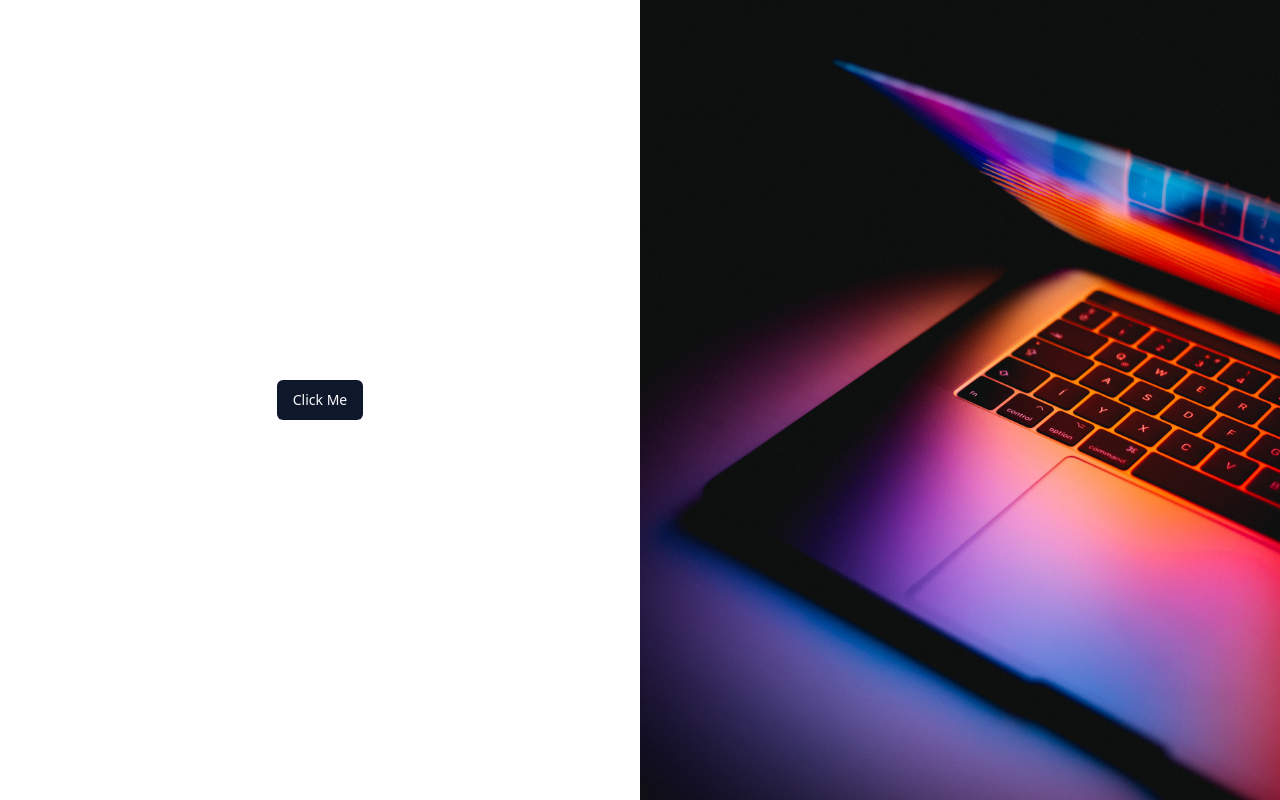
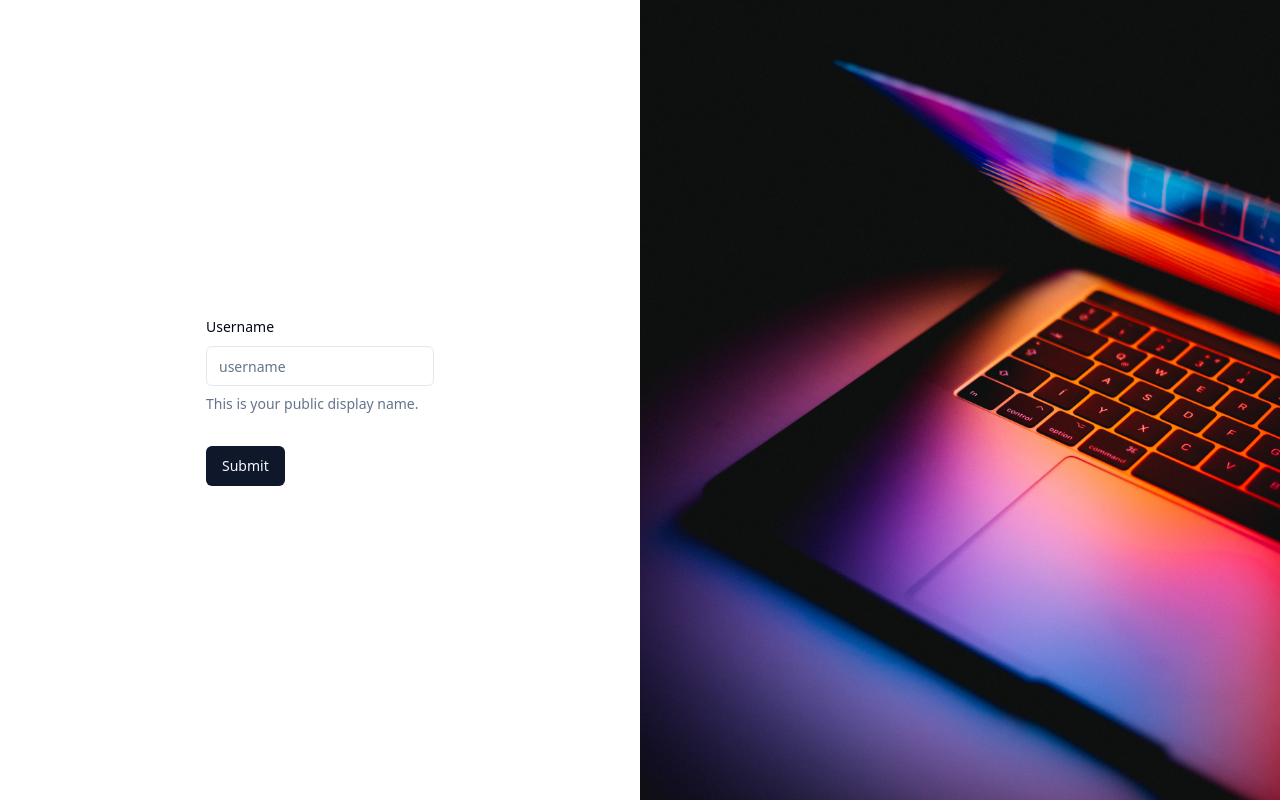
Before and after one commit to gurjeetsinghvirdee/CaptureHub, a React (Vite) app: page /sign-up in a window 1280 px wide. Built offline with nearby package versions, Linux system fonts and the light colour scheme.

Commit message:
creating forms & assigning different schemas with shadcn & zod

```diff
--- a/package.json
+++ b/package.json
@@ -10,15 +10,19 @@
     "preview": "vite preview"
   },
   "dependencies": {
+    "@hookform/resolvers": "^3.3.2",
+    "@radix-ui/react-label": "^2.0.2",
     "@radix-ui/react-slot": "^1.0.2",
     "class-variance-authority": "^0.7.0",
     "clsx": "^2.0.0",
     "lucide-react": "^0.292.0",
     "react": "^18.2.0",
     "react-dom": "^18.2.0",
+    "react-hook-form": "^7.48.2",
     "react-icons": "^4.11.0",
     "react-router-dom": "^6.18.0",
-    "tailwind-merge": "^2.0.0"
+    "tailwind-merge": "^2.0.0",
+    "zod": "^3.22.4"
   },
   "devDependencies": {
     "@types/node": "^20.9.0",
--- a/src/_auth/forms/SignupForm.tsx
+++ b/src/_auth/forms/SignupForm.tsx
@@ -1,10 +1,53 @@
-import { Button } from "src/components/ui/button"
+import { zodResolver } from "@hookform/resolvers/zod";
+
+import { Form, FormControl, FormDescription, FormField, FormItem, FormLabel, FormMessage } from "src/components/ui/form";
+import { Input } from "src/components/ui/input";
+import { Button } from "src/components/ui/button";
+import { useForm } from "react-hook-form";
+import { z } from "zod";
+import { SignupValidation } from "src/lib/validation";
+
+
 
 const SignupForm = () => {
+
+  // Define your form
+  const form = useForm<z.infer<typeof SignupValidation>>({
+    resolver: zodResolver(SignupValidation),
+    defaultValues: {
+      username: "",
+    },
+  })
+
+  // Define a submit handler
+  function onSubmit(values: z.infer<typeof SignupValidation>) {
+    // Do something with the form values.
+    // This will be type-safe and validated.
+    console.log(values)
+  }
+
   return (
-    <div>
-      <Button>Click Me</Button>
-    </div>
+    <Form {...form}>
+      <form onSubmit={form.handleSubmit(onSubmit)} className="space-y-8">
+        <FormField
+          control={form.control}
+          name="username"
+          render={({ field }) => (
+            <FormItem>
+              <FormLabel>Username</FormLabel>
+              <FormControl>
+                <Input placeholder="username" {...field} />
+              </FormControl>
+              <FormDescription>
+                This is your public display name.
+              </FormDescription>
+              <FormMessage />
+            </FormItem>
+          )}
+        />
+        <Button type="submit">Submit</Button>
+      </form>
+    </Form>
   )
 }
 
--- /dev/null
+++ b/src/components/ui/form.tsx
@@ -0,0 +1,176 @@
+import * as React from "react"
+import * as LabelPrimitive from "@radix-ui/react-label"
+import { Slot } from "@radix-ui/react-slot"
+import {
+  Controller,
+  ControllerProps,
+  FieldPath,
+  FieldValues,
+  FormProvider,
+  useFormContext,
+} from "react-hook-form"
+
+import { cn } from "src/lib/utils"
+import { Label } from "src/components/ui/label"
+
+const Form = FormProvider
+
+type FormFieldContextValue<
+  TFieldValues extends FieldValues = FieldValues,
+  TName extends FieldPath<TFieldValues> = FieldPath<TFieldValues>
+> = {
+  name: TName
+}
+
+const FormFieldContext = React.createContext<FormFieldContextValue>(
+  {} as FormFieldContextValue
+)
+
+const FormField = <
+  TFieldValues extends FieldValues = FieldValues,
+  TName extends FieldPath<TFieldValues> = FieldPath<TFieldValues>
+>({
+  ...props
+}: ControllerProps<TFieldValues, TName>) => {
+  return (
+    <FormFieldContext.Provider value={{ name: props.name }}>
+      <Controller {...props} />
+    </FormFieldContext.Provider>
+  )
+}
+
+const useFormField = () => {
+  const fieldContext = React.useContext(FormFieldContext)
+  const itemContext = React.useContext(FormItemContext)
+  const { getFieldState, formState } = useFormContext()
+
+  const fieldState = getFieldState(fieldContext.name, formState)
+
+  if (!fieldContext) {
+    throw new Error("useFormField should be used within <FormField>")
+  }
+
+  const { id } = itemContext
+
+  return {
+    id,
+    name: fieldContext.name,
+    formItemId: `${id}-form-item`,
+    formDescriptionId: `${id}-form-item-description`,
+    formMessageId: `${id}-form-item-message`,
+    ...fieldState,
+  }
+}
+
+type FormItemContextValue = {
+  id: string
+}
+
+const FormItemContext = React.createContext<FormItemContextValue>(
+  {} as FormItemContextValue
+)
+
+const FormItem = React.forwardRef<
+  HTMLDivElement,
+  React.HTMLAttributes<HTMLDivElement>
+>(({ className, ...props }, ref) => {
+  const id = React.useId()
+
+  return (
+    <FormItemContext.Provider value={{ id }}>
+      <div ref={ref} className={cn("space-y-2", className)} {...props} />
+    </FormItemContext.Provider>
+  )
+})
+FormItem.displayName = "FormItem"
+
+const FormLabel = React.forwardRef<
+  React.ElementRef<typeof LabelPrimitive.Root>,
+  React.ComponentPropsWithoutRef<typeof LabelPrimitive.Root>
+>(({ className, ...props }, ref) => {
+  const { error, formItemId } = useFormField()
+
+  return (
+    <Label
+      ref={ref}
+      className={cn(error && "text-destructive", className)}
+      htmlFor={formItemId}
+      {...props}
+    />
+  )
+})
+FormLabel.displayName = "FormLabel"
+
+const FormControl = React.forwardRef<
+  React.ElementRef<typeof Slot>,
+  React.ComponentPropsWithoutRef<typeof Slot>
+>(({ ...props }, ref) => {
+  const { error, formItemId, formDescriptionId, formMessageId } = useFormField()
+
+  return (
+    <Slot
+      ref={ref}
+      id={formItemId}
+      aria-describedby={
+        !error
+          ? `${formDescriptionId}`
+          : `${formDescriptionId} ${formMessageId}`
+      }
+      aria-invalid={!!error}
+      {...props}
+    />
+  )
+})
+FormControl.displayName = "FormControl"
+
+const FormDescription = React.forwardRef<
+  HTMLParagraphElement,
+  React.HTMLAttributes<HTMLParagraphElement>
+>(({ className, ...props }, ref) => {
+  const { formDescriptionId } = useFormField()
+
+  return (
+    <p
+      ref={ref}
+      id={formDescriptionId}
+      className={cn("text-sm text-muted-foreground", className)}
+      {...props}
+    />
+  )
+})
+FormDescription.displayName = "FormDescription"
+
+const FormMessage = React.forwardRef<
+  HTMLParagraphElement,
+  React.HTMLAttributes<HTMLParagraphElement>
+>(({ className, children, ...props }, ref) => {
+  const { error, formMessageId } = useFormField()
+  const body = error ? String(error?.message) : children
+
+  if (!body) {
+    return null
+  }
+
+  return (
+    <p
+      ref={ref}
+      id={formMessageId}
+      className={cn("text-sm font-medium text-destructive", className)}
+      {...props}
+    >
+      {body}
+    </p>
+  )
+})
+FormMessage.displayName = "FormMessage"
+
+export {
+  useFormField,
+  Form,
+  FormItem,
+  FormLabel,
+  FormControl,
+  FormDescription,
+  FormMessage,
+  FormField,
+}
--- /dev/null
+++ b/src/components/ui/input.tsx
@@ -0,0 +1,25 @@
+import * as React from "react"
+
+import { cn } from "src/lib/utils"
+
+export interface InputProps
+  extends React.InputHTMLAttributes<HTMLInputElement> {}
+
+const Input = React.forwardRef<HTMLInputElement, InputProps>(
+  ({ className, type, ...props }, ref) => {
+    return (
+      <input
+        type={type}
+        className={cn(
+          "flex h-10 w-full rounded-md border border-input bg-background px-3 py-2 text-sm ring-offset-background file:border-0 file:bg-transparent file:text-sm file:font-medium placeholder:text-muted-foreground focus-visible:outline-none focus-visible:ring-2 focus-visible:ring-ring focus-visible:ring-offset-2 disabled:cursor-not-allowed disabled:opacity-50",
+          className
+        )}
+        ref={ref}
+        {...props}
+      />
+    )
+  }
+)
+Input.displayName = "Input"
+
+export { Input }
--- /dev/null
+++ b/src/components/ui/label.tsx
@@ -0,0 +1,26 @@
+"use client"
+
+import * as React from "react"
+import * as LabelPrimitive from "@radix-ui/react-label"
+import { cva, type VariantProps } from "class-variance-authority"
+
+import { cn } from "src/lib/utils"
+
+const labelVariants = cva(
+  "text-sm font-medium leading-none peer-disabled:cursor-not-allowed peer-disabled:opacity-70"
+)
+
+const Label = React.forwardRef<
+  React.ElementRef<typeof LabelPrimitive.Root>,
+  React.ComponentPropsWithoutRef<typeof LabelPrimitive.Root> &
+    VariantProps<typeof labelVariants>
+>(({ className, ...props }, ref) => (
+  <LabelPrimitive.Root
+    ref={ref}
+    className={cn(labelVariants(), className)}
+    {...props}
+  />
+))
+Label.displayName = LabelPrimitive.Root.displayName
+
+export { Label }
--- /dev/null
+++ b/src/lib/validation/index.ts
@@ -0,0 +1,5 @@
+import * as z from "zod";
+
+export const SignupValidation = z.object({
+    username: z.string().min(2).max(50),
+});
```
Also changed, not shown: 1 other file (tests, documents, lock files or other folders).
